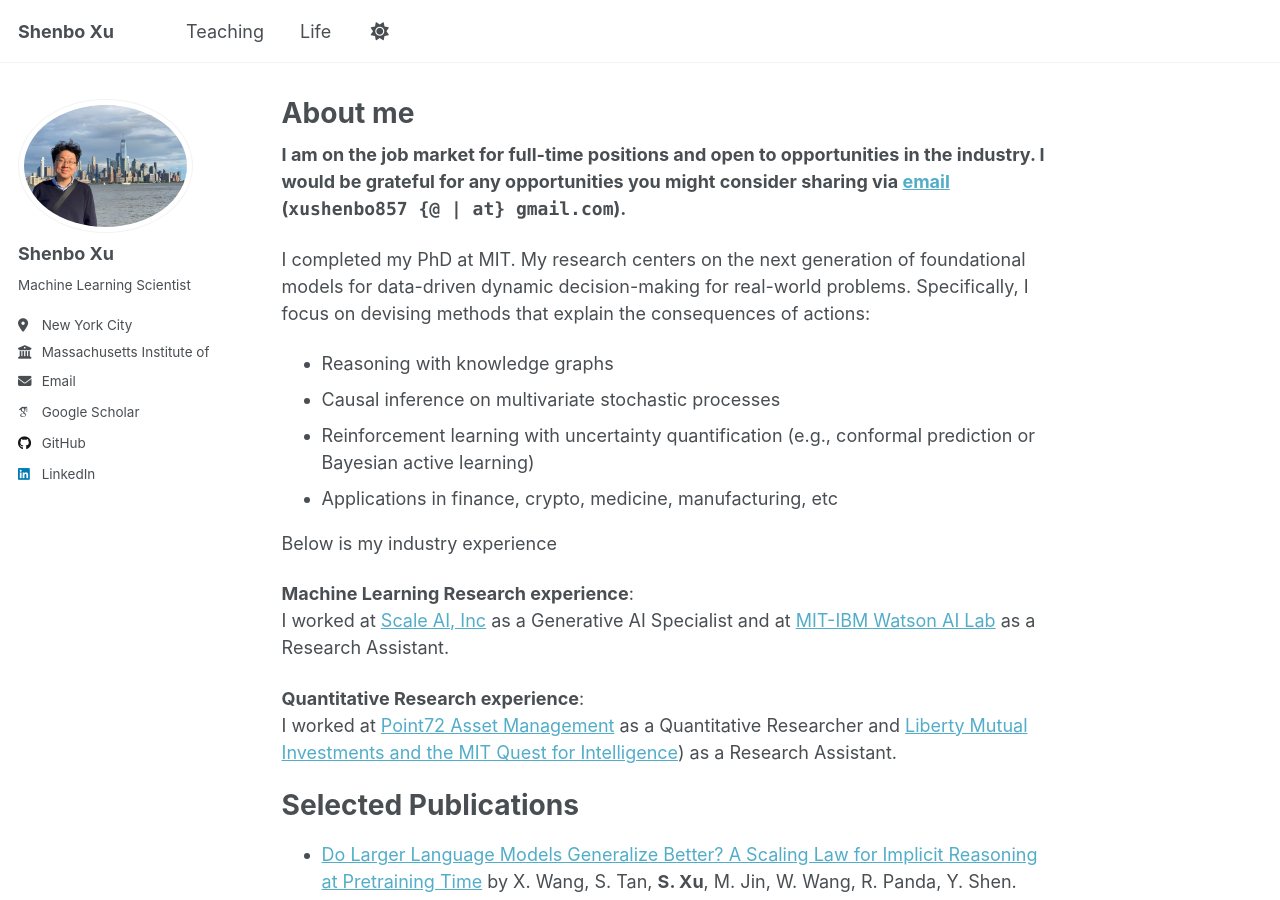
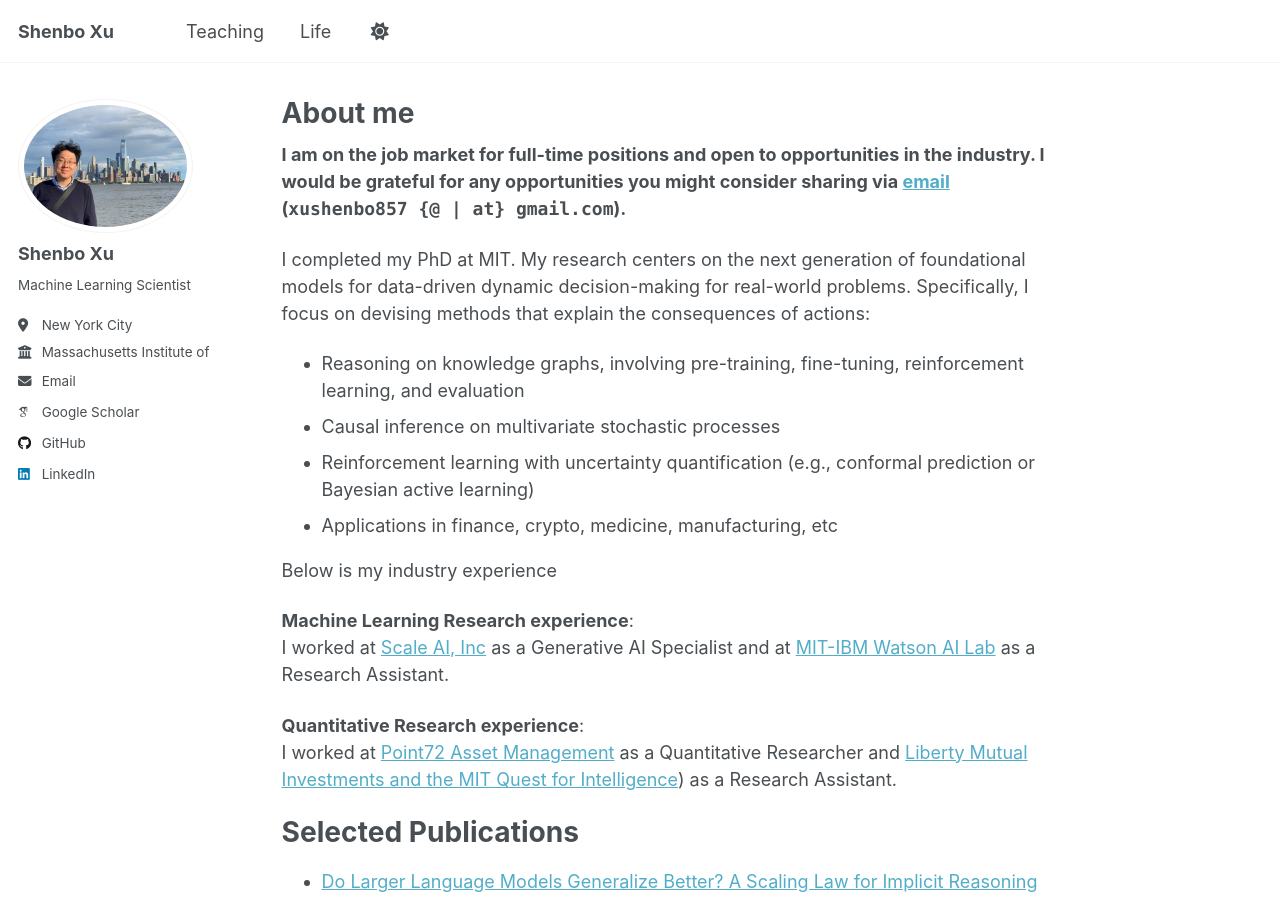
Before and after one commit to xushenbo/xushenbo.github.io, a Jekyll site: the page built from _pages/about.md, in a window 1280 px wide and 900 px high. Built offline with Jekyll 4.4.1, drawn with Linux system fonts in a browser that asks for light colours; some web fonts are replaced; a script that is not in the unit is left out.

Commit message:
Revise research focus in about.md
Updated the description of research focus to include reasoning on knowledge graphs.

```diff
--- a/_pages/about.md
+++ b/_pages/about.md
@@ -13,7 +13,7 @@ redirect_from:
 
 I completed my PhD at MIT. My research centers on the next generation of foundational models for data-driven dynamic decision-making for real-world problems. Specifically, I focus on devising methods that explain the consequences of actions:
 
-- Reasoning with knowledge graphs
+- Reasoning on knowledge graphs, involving pre-training, fine-tuning, reinforcement learning, and evaluation
 - Causal inference on multivariate stochastic processes
 - Reinforcement learning with uncertainty quantification (e.g., conformal prediction or Bayesian active learning)
 - Applications in finance, crypto, medicine, manufacturing, etc
```
